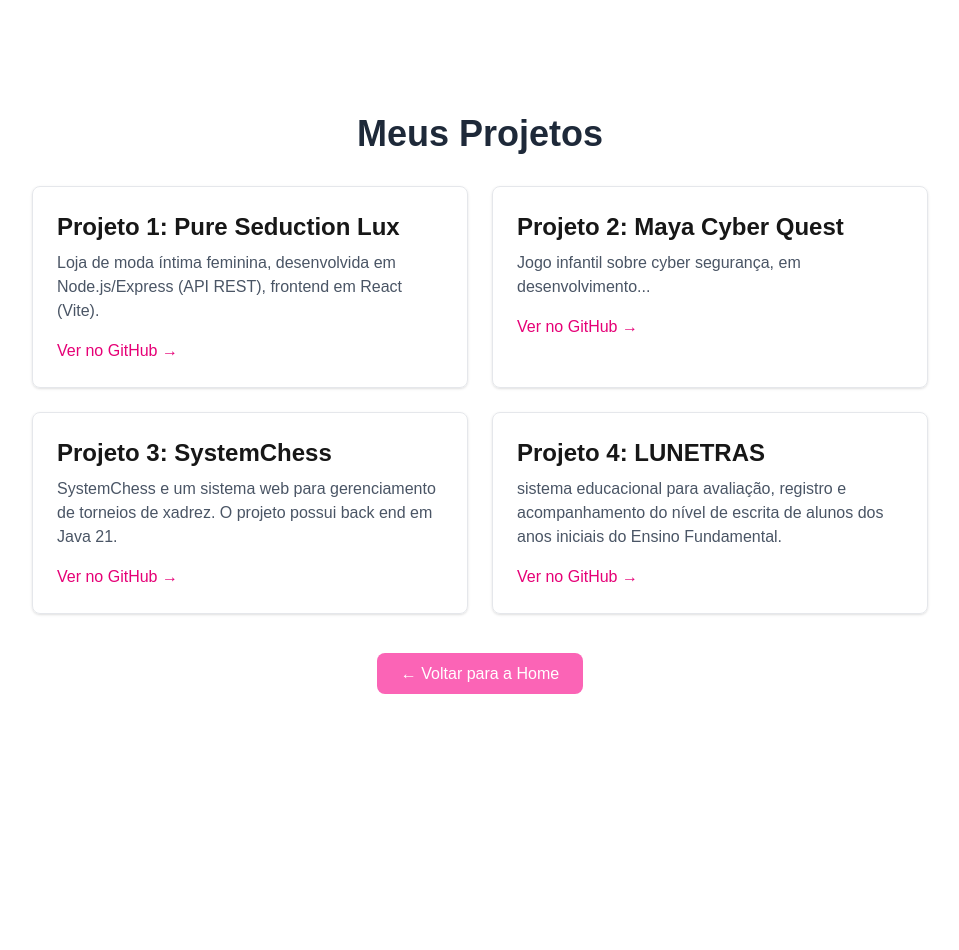
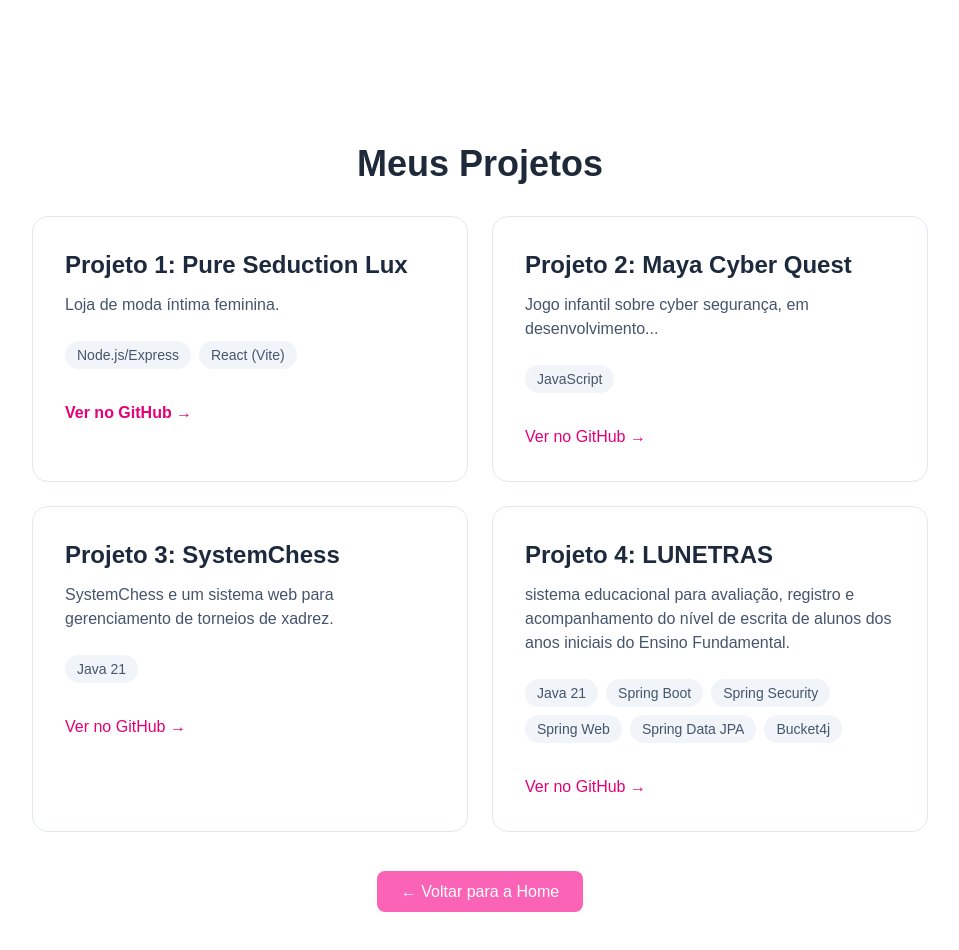
Before and after one commit to fernandalaralves/portifolio, a Next.js app in the folder portifolio/: page /projetos in a window 1280 px wide. Shown: the top 950 px of the page, without its empty margins (160-1119 px from the left). Before the commit the page ends 800 px from the top, so only its background shows below. Built offline with nearby package versions, Linux system fonts and the light colour scheme.

Commit message:
style: aprimora visual dos cards de projetos com hover e tags

```diff
--- a/portifolio/src/app/projetos/page.tsx
+++ b/portifolio/src/app/projetos/page.tsx
@@ -10,33 +10,45 @@ export const metadata: Metadata = {
 export default function Projetos() {
   return (
     <main className="flex min-h-screen flex-col items-center justify-center p-8 md:p-24">
+       <div className="flex items-center justify-between mb-12"></div>
       <h1 className="text-4xl font-bold mb-8 text-gray-800">Meus Projetos</h1>
 
       {/* Grid para organizar os cartões de projeto */}
       <div className="grid grid-cols-1 md:grid-cols-2 gap-6 max-w-4xl w-full">
 
         {/* Cartão do Projeto 1 */}
-        <div className="border border-gray-200 rounded-lg p-6 shadow-sm hover:shadow-md transition">
-          <h2 className="text-2xl font-semibold mb-2">Projeto 1: Pure Seduction Lux</h2>
-          <p className="text-gray-600 mb-4">
-            Loja de moda íntima feminina, desenvolvida em Node.js/Express (API REST), frontend em React (Vite).
+        <div className="group border border-slate-200 rounded-2xl p-8 bg-white hover:border-pink-300 hover:shadow-xl transition-all duration-300 relative overflow-hidden">
+         <div className="absolute top-0 left-0 w-full h-1 bg-gradient-to-r from-pink-400 to-pink-600 opacity-0 group-hover:opacity-100 transition-opacity"></div>
+          <h2 className="text-2xl font-bold text-slate-800 mb-3 group-hover:text-pink-600 transition-colors">Projeto 1: Pure Seduction Lux</h2>
+          <p className="text-slate-600 mb-6 line-clamp-3">
+            Loja de moda íntima feminina.
           </p>
+           {/* Tags de Tecnologias */}
+          <div className="flex flex-wrap gap-2 mb-8">
+            <span className="px-3 py-1 bg-slate-100 text-slate-600 text-sm rounded-full">Node.js/Express</span>
+            <span className="px-3 py-1 bg-slate-100 text-slate-600 text-sm rounded-full">React (Vite)</span>
+          </div>
           <a
             href="https://github.com/fernandalaralves/pure_seduction_lux"
-            className="text-pink-600 font-medium hover:underline"
             target="_blank"
             rel="noopener noreferrer"
+            className="inline-flex items-center text-pink-600 font-semibold hover:gap-2 transition-all"
           >
             Ver no GitHub →
           </a>
         </div>
 
         {/* Cartão do Projeto 2 */}
-        <div className="border border-gray-200 rounded-lg p-6 shadow-sm hover:shadow-md transition">
-          <h2 className="text-2xl font-semibold mb-2">Projeto 2: Maya Cyber Quest</h2>
-          <p className="text-gray-600 mb-4">
+         <div className="group border border-slate-200 rounded-2xl p-8 bg-white hover:border-pink-300 hover:shadow-xl transition-all duration-300 relative overflow-hidden">
+         <div className="absolute top-0 left-0 w-full h-1 bg-gradient-to-r from-pink-400 to-pink-600 opacity-0 group-hover:opacity-100 transition-opacity"></div>
+          <h2 className="text-2xl font-bold text-slate-800 mb-3 group-hover:text-pink-600 transition-colors">Projeto 2: Maya Cyber Quest</h2>
+          <p className="text-slate-600 mb-6 line-clamp-3">
             Jogo infantil sobre cyber segurança, em desenvolvimento...
           </p>
+           {/* Tags de Tecnologias */}
+          <div className="flex flex-wrap gap-2 mb-8">
+            <span className="px-3 py-1 bg-slate-100 text-slate-600 text-sm rounded-full">JavaScript</span>
+          </div>
           <a
             href="https://github.com/fernandalaralves/A-Aventura-de-Maya-na-Internet"
             className="text-pink-600 font-medium hover:underline"
@@ -48,11 +60,16 @@ export default function Projetos() {
         </div>
 
         {/* Cartão do Projeto 3 */}
-        <div className="border border-gray-200 rounded-lg p-6 shadow-sm hover:shadow-md transition">
-          <h2 className="text-2xl font-semibold mb-2">Projeto 3: SystemChess</h2>
-          <p className="text-gray-600 mb-4">
-            SystemChess e um sistema web para gerenciamento de torneios de xadrez. O projeto possui back end em Java 21.
+         <div className="group border border-slate-200 rounded-2xl p-8 bg-white hover:border-pink-300 hover:shadow-xl transition-all duration-300 relative overflow-hidden">
+         <div className="absolute top-0 left-0 w-full h-1 bg-gradient-to-r from-pink-400 to-pink-600 opacity-0 group-hover:opacity-100 transition-opacity"></div>
+          <h2 className="text-2xl font-bold text-slate-800 mb-3 group-hover:text-pink-600 transition-colors">Projeto 3: SystemChess</h2>
+          <p className="text-slate-600 mb-6 line-clamp-3">
+            SystemChess e um sistema web para gerenciamento de torneios de xadrez.
           </p>
+           {/* Tags de Tecnologias */}
+          <div className="flex flex-wrap gap-2 mb-8">
+            <span className="px-3 py-1 bg-slate-100 text-slate-600 text-sm rounded-full">Java 21</span>
+          </div>
           <a
             href="https://github.com/fernandalaralves/SystemChess"
             className="text-pink-600 font-medium hover:underline"
@@ -64,11 +81,22 @@ export default function Projetos() {
         </div>
 
         {/* Cartão do Projeto 4 */}
-        <div className="border border-gray-200 rounded-lg p-6 shadow-sm hover:shadow-md transition">
-          <h2 className="text-2xl font-semibold mb-2">Projeto 4: LUNETRAS</h2>
-          <p className="text-gray-600 mb-4">
+         <div className="group border border-slate-200 rounded-2xl p-8 bg-white hover:border-pink-300 hover:shadow-xl transition-all duration-300 relative overflow-hidden">
+         <div className="absolute top-0 left-0 w-full h-1 bg-gradient-to-r from-pink-400 to-pink-600 opacity-0 group-hover:opacity-100 transition-opacity"></div>
+          <h2 className="text-2xl font-bold text-slate-800 mb-3 group-hover:text-pink-600 transition-colors">Projeto 4: LUNETRAS</h2>
+          <p className="text-slate-600 mb-6 line-clamp-3">
              sistema educacional para avaliação, registro e acompanhamento do nível de escrita de alunos dos anos iniciais do Ensino Fundamental.
           </p>
+           {/* Tags de Tecnologias */}
+          <div className="flex flex-wrap gap-2 mb-8">
+            <span className="px-3 py-1 bg-slate-100 text-slate-600 text-sm rounded-full">Java 21</span>
+            <span className="px-3 py-1 bg-slate-100 text-slate-600 text-sm rounded-full">Spring Boot</span>
+            <span className="px-3 py-1 bg-slate-100 text-slate-600 text-sm rounded-full">Spring Security</span>
+            <span className="px-3 py-1 bg-slate-100 text-slate-600 text-sm rounded-full">Spring Web</span>
+            <span className="px-3 py-1 bg-slate-100 text-slate-600 text-sm rounded-full">Spring Data JPA</span>
+            <span className="px-3 py-1 bg-slate-100 text-slate-600 text-sm rounded-full">Bucket4j</span>
+
+          </div>
           <a
             href="PRIVADO"
             className="text-pink-600 font-medium hover:underline"
```
